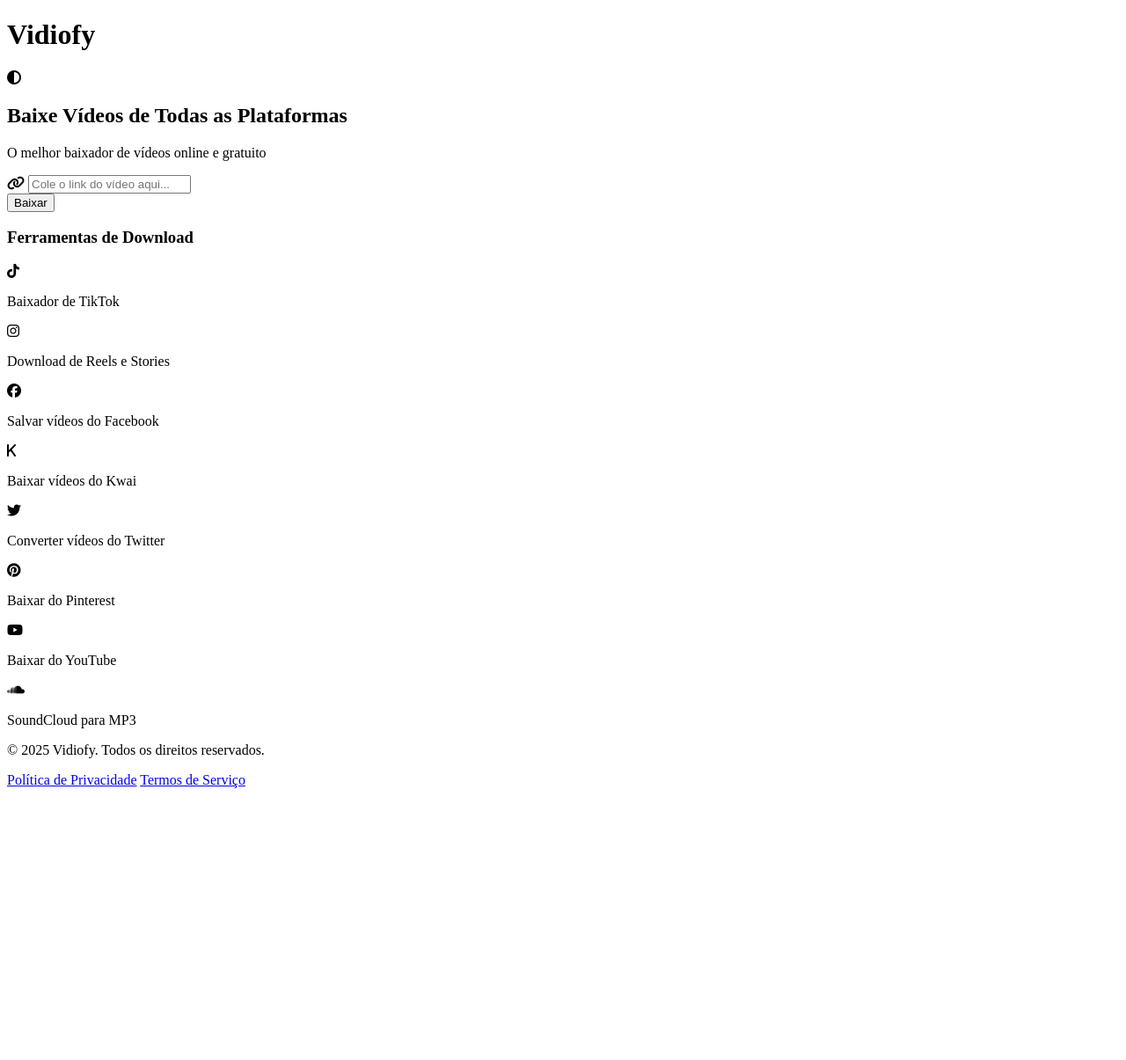
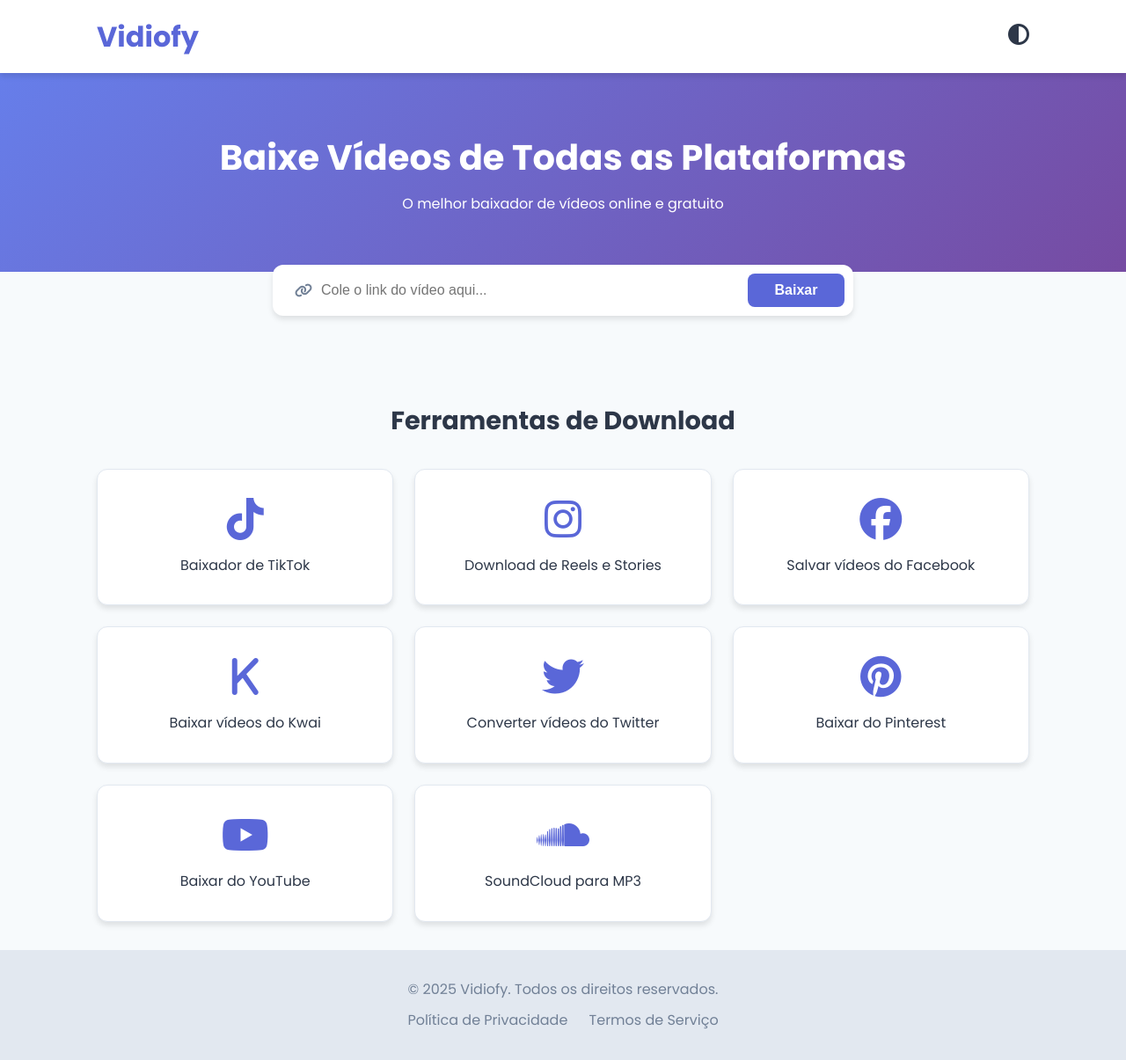
Before and after one commit to Projetovidiofy/vidiofy-downloader, a Flask app: page / in a window 1280 px wide. Shown: the whole page at 88% size. Before the commit the page ends 896 px from the top, so only its background shows below. Run offline with Flask 3, Linux system fonts and the light colour scheme; some libraries are stand-ins or nearby versions.

Commit message:
Update style.css

```diff
--- a/static/style.css
+++ b/static/style.css
@@ -1,4 +1,205 @@
+/* Importando uma fonte moderna do Google Fonts */
+@import url('https://fonts.googleapis.com/css2?family=Poppins:wght@400;500;600;700&display=swap');
+
+/* Variáveis de Cores */
+:root {
+    --primary-color: #5a67d8;
+    --background-color: #f7fafc;
+    --card-background: #ffffff;
+    --text-color: #2d3748;
+    --subtle-text: #718096;
+    --border-color: #e2e8f0;
+    --shadow: 0 4px 6px rgba(0, 0, 0, 0.1);
+}
+
+/* Reset Básico */
+* {
+    margin: 0;
+    padding: 0;
+    box-sizing: border-box;
+}
+
+body {
+    font-family: 'Poppins', sans-serif;
+    background-color: var(--background-color);
+    color: var(--text-color);
+    line-height: 1.6;
+}
+
+.container {
+    max-width: 1100px;
+    margin: 0 auto;
+    padding: 0 20px;
+}
+
+/* Header */
+header {
+    background-color: var(--card-background);
+    box-shadow: var(--shadow);
+    padding: 1rem 0;
+    position: sticky;
+    top: 0;
+    z-index: 10;
+}
+
+header .container {
+    display: flex;
+    justify-content: space-between;
+    align-items: center;
+}
+
+header h1 {
+    color: var(--primary-color);
+    font-weight: 700;
+}
+
+header nav i {
+    font-size: 1.5rem;
+    cursor: pointer;
+}
+
+/* Seção Hero */
+.hero {
+    text-align: center;
+    padding: 4rem 0;
+    background: linear-gradient(135deg, #667eea 0%, #764ba2 100%);
+    color: white;
+}
+
+.hero h2 {
+    font-size: 2.5rem;
+    margin-bottom: 0.5rem;
+}
+
+/* Seção do Formulário de Download */
+.download-form-section {
+    padding-top: 2rem;
+    margin-top: -40px;
+    position: relative;
+}
+
+.download-form-section .container {
+    max-width: 700px;
+}
+
+#url-form {
+    display: flex;
+    background: var(--card-background);
+    border-radius: 12px;
+    box-shadow: var(--shadow);
+    padding: 10px;
+}
+
+.input-wrapper {
+    flex-grow: 1;
+    display: flex;
+    align-items: center;
+    gap: 10px;
+    padding-left: 15px;
+}
+
+.input-wrapper i {
+    color: var(--subtle-text);
+}
+
+#url-form input {
+    width: 100%;
+    border: none;
+    outline: none;
+    font-size: 1rem;
+    padding: 10px 0;
+    background: transparent;
+}
+
+#url-form button {
+    background-color: var(--primary-color);
+    color: white;
+    border: none;
+    border-radius: 8px;
+    padding: 0 25px;
+    font-size: 1rem;
+    font-weight: 600;
+    cursor: pointer;
+    transition: background-color 0.3s ease;
+    min-width: 110px; /* Largura mínima para o botão */
+}
+
+#url-form button:hover {
+    background-color: #434190;
+}
+
+#url-form button:disabled {
+    background-color: #a0aec0;
+    cursor: not-allowed;
+}
+
+
+/* Seção de Ferramentas e Resultados */
+.tools-section, .results-section {
+    padding: 2rem 0;
+}
+
+.tools-section h3 {
+    text-align: center;
+    font-size: 1.8rem;
+    margin-bottom: 2rem;
+}
+
+.tools-grid {
+    display: grid;
+    grid-template-columns: repeat(auto-fit, minmax(250px, 1fr));
+    gap: 1.5rem;
+}
+
+.tool-card {
+    background: var(--card-background);
+    border-radius: 12px;
+    padding: 2rem;
+    text-align: center;
+    box-shadow: var(--shadow);
+    border: 1px solid var(--border-color);
+    transition: transform 0.3s ease, box-shadow 0.3s ease;
+}
+
+.tool-card:hover {
+    transform: translateY(-5px);
+    box-shadow: 0 8px 15px rgba(0, 0, 0, 0.1);
+}
+
+.tool-card i {
+    font-size: 3rem;
+    margin-bottom: 1rem;
+    color: var(--primary-color);
+}
+
+/* Footer */
+footer {
+    background-color: #e2e8f0;
+    padding: 2rem 0;
+    text-align: center;
+    color: var(--subtle-text);
+}
+
+footer .container {
+    display: flex;
+    flex-direction: column;
+    gap: 10px;
+}
+
+.footer-links a {
+    color: var(--subtle-text);
+    text-decoration: none;
+    margin: 0 10px;
+}
+
+.footer-links a:hover {
+    color: var(--primary-color);
+}
+
 /* --- ESTILOS DAS MELHORIAS --- */
+.results-section .container {
+    max-width: 700px;
+}
 
 /* Botão de download com loader */
 .download-form button {
```
Also changed, not shown: other parts of static/style.css (+96 -6 lines).
